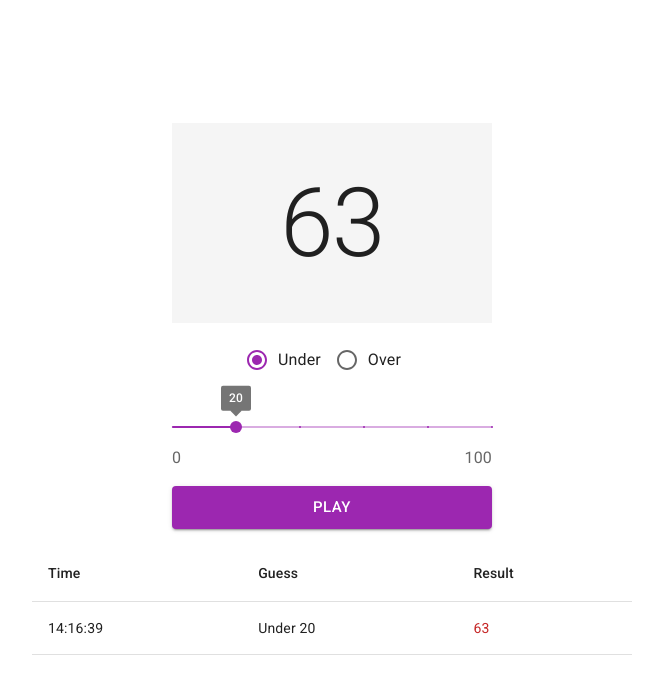
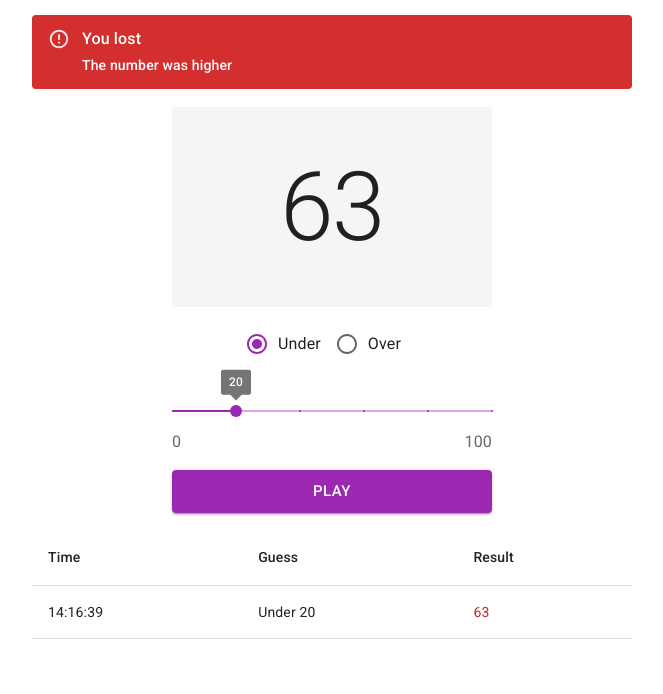
Before and after one commit to tatsianakuryla/dice-game, a Next.js app: page / in a window 1280 px wide. Both pictures are taken after a click on the button "PLAY". Shown: the top 694 px of the page, without its empty margins (308-971 px from the left). Built offline with nearby package versions, Linux system fonts and the light colour scheme; what @mui/material-nextjs would draw is missing.

Commit message:
feat: implement and apply Info Alert with the results of a round

```diff
--- a/app/page.tsx
+++ b/app/page.tsx
@@ -6,18 +6,33 @@ import { ComparisonDirectionRadioButtons } from '@/src/ui/components/ComparisonD
 import { GameSlider } from '@/src/ui/components/GameSlider';
 import { PageSectionWrapper } from '@/src/ui/components/PageSectionWrapper';
 import { PlayRoundButton } from '@/src/ui/components/PlayRoundButton';
+import { ResultAlert } from '@/src/ui/components/ResultAlert';
 import { ResultsTable } from '@/src/ui/components/ResultsTable/ResultsTable';
 import { RolledValueDisplay } from '@/src/ui/components/RolledValueDisplay';
 import { useDiceGame } from '@/src/ui/hooks/useDiceGame';
 
 export default function Home(): JSX.Element {
-  const { threshold, setThreshold, condition, setCondition, roundOutcome, play, history } =
-    useDiceGame();
+  const {
+    threshold,
+    setThreshold,
+    condition,
+    setCondition,
+    roundOutcome,
+    play,
+    history,
+    isAlertOpen,
+    alertMessage,
+  } = useDiceGame();
 
   return (
     <div>
       <main>
         <PageSectionWrapper>
+          <ResultAlert
+            isOpen={isAlertOpen}
+            severity={roundOutcome?.result ? 'success' : 'error'}
+            message={alertMessage}
+          />
           <RolledValueDisplay rolledValue={roundOutcome?.rolledValue} />
           <ComparisonDirectionRadioButtons value={condition} onChange={setCondition} />
           <GameSlider value={threshold} onChange={setThreshold} />
--- a/package.json
+++ b/package.json
@@ -15,6 +15,7 @@
   "dependencies": {
     "@emotion/react": "^11.14.0",
     "@emotion/styled": "^11.14.1",
+    "@mui/icons-material": "^7.3.6",
     "@mui/material": "^7.3.6",
     "next": "16.1.0",
     "react": "19.2.3",
--- a/src/ui/components/PageSectionWrapper.tsx
+++ b/src/ui/components/PageSectionWrapper.tsx
@@ -13,7 +13,7 @@ export const PageSectionWrapper = ({ children }: PageSectionWrapperProperties):
         sx={{
           maxWidth: '720px',
           margin: '0 auto',
-          padding: '123px 60px 20px 60px',
+          padding: '15px 60px',
           display: 'flex',
           flexDirection: 'column',
           alignItems: 'center',
--- /dev/null
+++ b/src/ui/components/ResultAlert.tsx
@@ -0,0 +1,38 @@
+import CheckCircleOutlineIcon from '@mui/icons-material/CheckCircleOutline';
+import { Alert, AlertTitle, Box, Collapse } from '@mui/material';
+
+import type { JSX, ReactNode } from 'react';
+
+interface ResultAlertProperties {
+  severity?: 'success' | 'error';
+  isOpen?: boolean;
+  message?: ReactNode;
+  onClose?: () => void;
+}
+
+export const ResultAlert = ({
+  severity = 'success',
+  message = '',
+  isOpen = false,
+}: ResultAlertProperties): JSX.Element => {
+  const alertTitle = severity === 'success' ? 'You won' : 'You lost';
+  const marginBottom = severity === 'success' ? 0 : '4px';
+  const textSize = severity === 'success' ? '14px' : '16px';
+
+  return (
+    <Box sx={{ minHeight: '76px', width: '100%' }}>
+      <Collapse in={isOpen} sx={{ width: '100%' }}>
+        <Alert
+          severity={severity}
+          variant="filled"
+          iconMapping={{
+            success: <CheckCircleOutlineIcon fontSize="inherit" />,
+          }}
+        >
+          <AlertTitle sx={{ marginBottom, fontSize: textSize }}>{alertTitle}</AlertTitle>
+          {message}
+        </Alert>
+      </Collapse>
+    </Box>
+  );
+};
--- a/src/ui/hooks/useDiceGame.tsx
+++ b/src/ui/hooks/useDiceGame.tsx
@@ -18,6 +18,9 @@ interface UseDiceGameReturn {
   roundOutcome: RoundOutcome | null;
   history: RoundOutcome[];
 
+  isAlertOpen: boolean;
+  alertMessage: string;
+
   play: () => void;
 }
 
@@ -29,6 +32,7 @@ export const useDiceGame = (): UseDiceGameReturn => {
   const [condition, setCondition] = useState<ComparisonDirection>(ComparisonDirection.Under);
   const [roundOutcome, setRoundOutcome] = useState<RoundOutcome | null>(null);
   const [history, setHistory] = useState<RoundOutcome[]>([]);
+  const [isAlertOpen, setIsAlertOpen] = useState<boolean>(false);
 
   const play = useCallback(() => {
     const outcome = diceGameService.playRound({ threshold, condition });
@@ -36,7 +40,10 @@ export const useDiceGame = (): UseDiceGameReturn => {
     diceGameState.addRound(outcome);
     setRoundOutcome(outcome);
     setHistory(diceGameState.gameHistory);
+    setIsAlertOpen(true);
   }, [condition, threshold, diceGameService, diceGameState]);
+
+  const alertMessage = `The number was ${condition === ComparisonDirection.Under ? 'higher' : 'lower'}`;
 
   return {
     threshold,
@@ -48,6 +55,9 @@ export const useDiceGame = (): UseDiceGameReturn => {
     roundOutcome,
     history,
 
+    isAlertOpen,
+    alertMessage,
+
     play,
   };
 };
```
Also changed, not shown: 1 other file (tests, documents, lock files or other folders).
